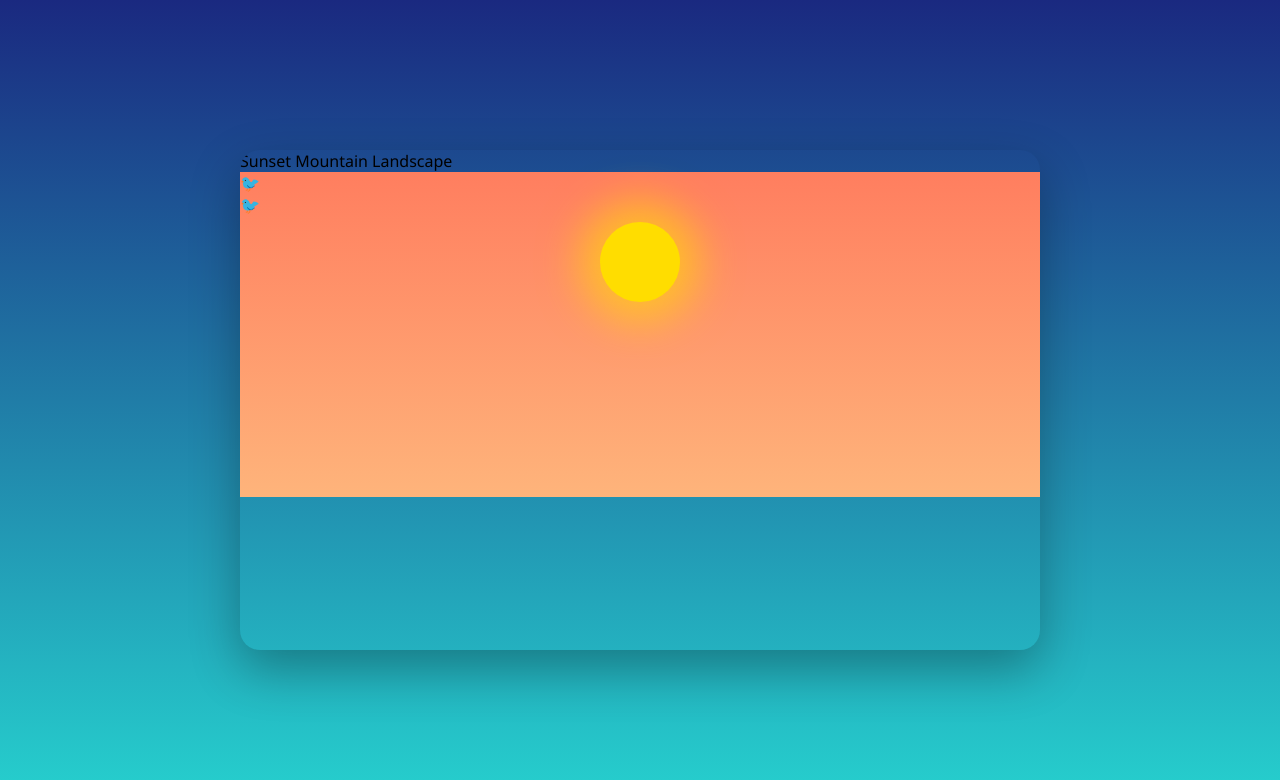
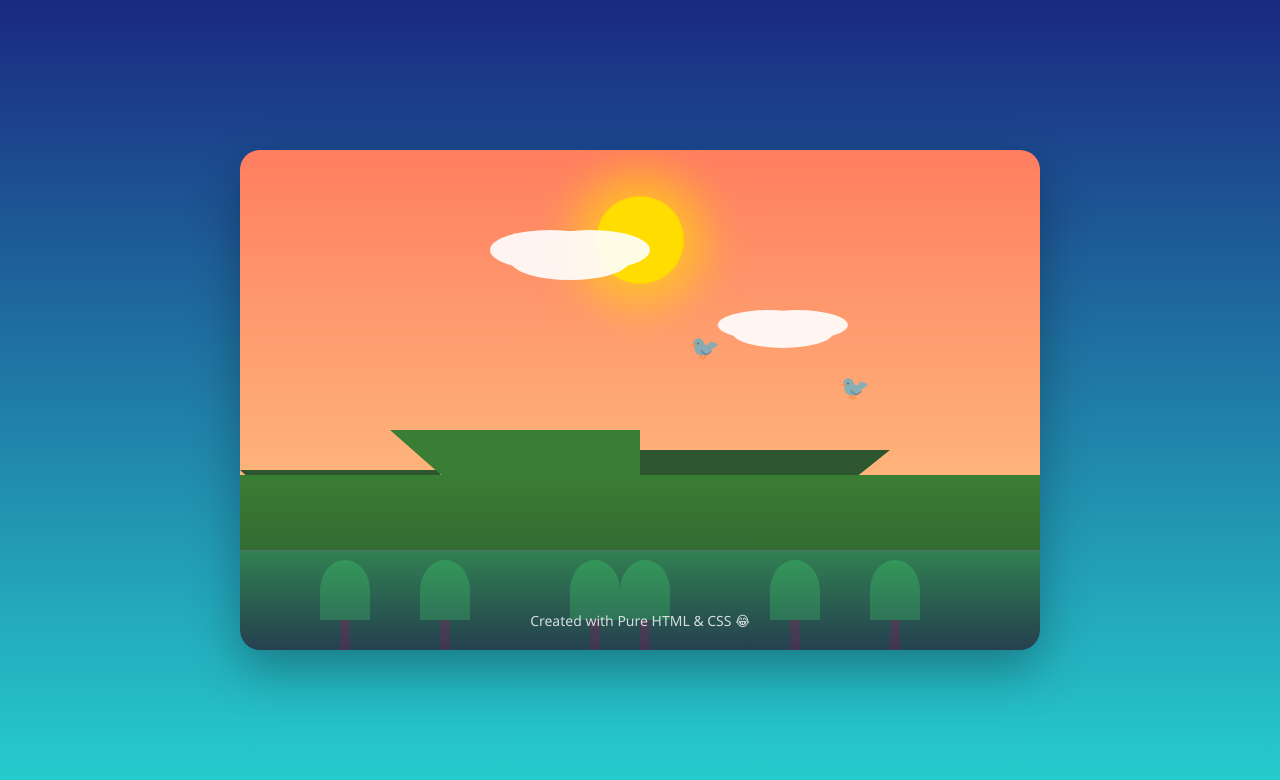
Before and after one commit to RansikaSeniya/Animated-Art, a plain HTML site: page index.html in a window 1280 px wide. Drawn offline with Linux system fonts and the light colour scheme.

Commit message:
animation part

```diff
--- a/index.html
+++ b/index.html
@@ -57,6 +57,191 @@
             box-shadow: 0 0 40px 20px rgba(255, 221, 0, 0.6);
             animation: pulse 4s infinite alternate;
         }
+
+        /* Clouds */
+        .cloud {
+            position: absolute;
+            background: white;
+            border-radius: 50%;
+            opacity: 0.9;
+        }
+
+        .cloud-1 {
+            width: 120px;
+            height: 40px;
+            top: 80px;
+            left: 100px;
+            box-shadow:
+                20px 10px 0 0 white,
+                40px 0px 0 0 white;
+            animation: float 20s infinite linear;
+        }
+
+        .cloud-2 {
+            width: 150px;
+            height: 50px;
+            top: 120px;
+            right: 150px;
+            box-shadow:
+                25px 15px 0 0 white,
+                50px 0px 0 0 white;
+            animation: float 25s infinite linear reverse;
+        }
+
+        .cloud-3 {
+            width: 100px;
+            height: 30px;
+            top: 160px;
+            left: 300px;
+            box-shadow:
+                15px 8px 0 0 white,
+                30px 0px 0 0 white;
+            animation: float 18s infinite linear;
+        }
+
+        /* Mountains */
+        .mountain {
+            position: absolute;
+            bottom: 0;
+            width: 0;
+            height: 0;
+            border-style: solid;
+        }
+
+        .mountain-1 {
+            left: 0;
+            border-width: 0 200px 180px 0;
+            border-color: transparent #2c5530 transparent transparent;
+        }
+
+        .mountain-2 {
+            left: 150px;
+            border-width: 0 250px 220px 0;
+            border-color: transparent #3a7d34 transparent transparent;
+        }
+
+        .mountain-3 {
+            right: 150px;
+            border-width: 0 0 200px 250px;
+            border-color: transparent transparent transparent #2c5530;
+        }
+
+        .mountain-4 {
+            right: 0;
+            border-width: 0 0 170px 200px;
+            border-color: transparent transparent transparent #3a7d34;
+        }
+
+        /* Foreground */
+        .foreground {
+            position: absolute;
+            bottom: 0;
+            width: 100%;
+            height: 35%;
+            background: linear-gradient(to bottom, #3a7d34, #2c5530);
+        }
+
+        /* Trees */
+        .tree {
+            position: absolute;
+            bottom: 0;
+        }
+
+        .tree-trunk {
+            position: absolute;
+            bottom: 0;
+            width: 10px;
+            height: 40px;
+            background: #5d4037;
+        }
+
+        .tree-top {
+            position: absolute;
+            bottom: 30px;
+            left: -20px;
+            width: 50px;
+            height: 60px;
+            background: #388e3c;
+            border-radius: 50% 50% 0 0;
+        }
+
+        .tree-1 { left: 100px; }
+        .tree-2 { left: 200px; }
+        .tree-3 { left: 350px; }
+        .tree-4 { right: 150px; }
+        .tree-5 { right: 250px; }
+        .tree-6 { right: 400px; }
+
+        /* Water reflection */
+        .water {
+            position: absolute;
+            bottom: 0;
+            width: 100%;
+            height: 20%;
+            background: linear-gradient(to top, rgba(26, 35, 126, 0.4), rgba(38, 208, 206, 0.2));
+            border-top: 1px solid rgba(255, 255, 255, 0.2);
+        }
+
+        /* Birds */
+        .bird {
+            position: absolute;
+            color: rgba(0, 0, 0, 0.6);
+            font-size: 24px;
+        }
+
+        .bird-1 {
+            top: 180px;
+            left: 200px;
+            animation: fly 15s infinite linear;
+        }
+
+        .bird-2 {
+            top: 220px;
+            left: 400px;
+            animation: fly 18s infinite linear;
+        }
+
+        /* Animations */
+        @keyframes pulse {
+            0% { transform: translateX(-50%) scale(1); }
+            100% { transform: translateX(-50%) scale(1.1); }
+        }
+
+        @keyframes float {
+            0% { transform: translateX(-100px); }
+            100% { transform: translateX(900px); }
+        }
+
+        @keyframes fly {
+            0% { transform: translateX(-50px); }
+            100% { transform: translateX(850px); }
+        }
+
+        /* Title */
+        .title {
+            position: absolute;
+            top: 20px;
+            left: 0;
+            width: 100%;
+            text-align: center;
+            color: white;
+            font-size: 28px;
+            font-weight: 300;
+            letter-spacing: 2px;
+            text-shadow: 0 2px 10px rgba(0, 0, 0, 0.3);
+        }
+
+        /* Info box */
+        .info {
+            position: absolute;
+            bottom: 20px;
+            left: 0;
+            width: 100%;
+            text-align: center;
+            color: white;
+            font-size: 14px;
+            opacity: 0.8;
+        }
     </style>
 </head>
 <body>
```
